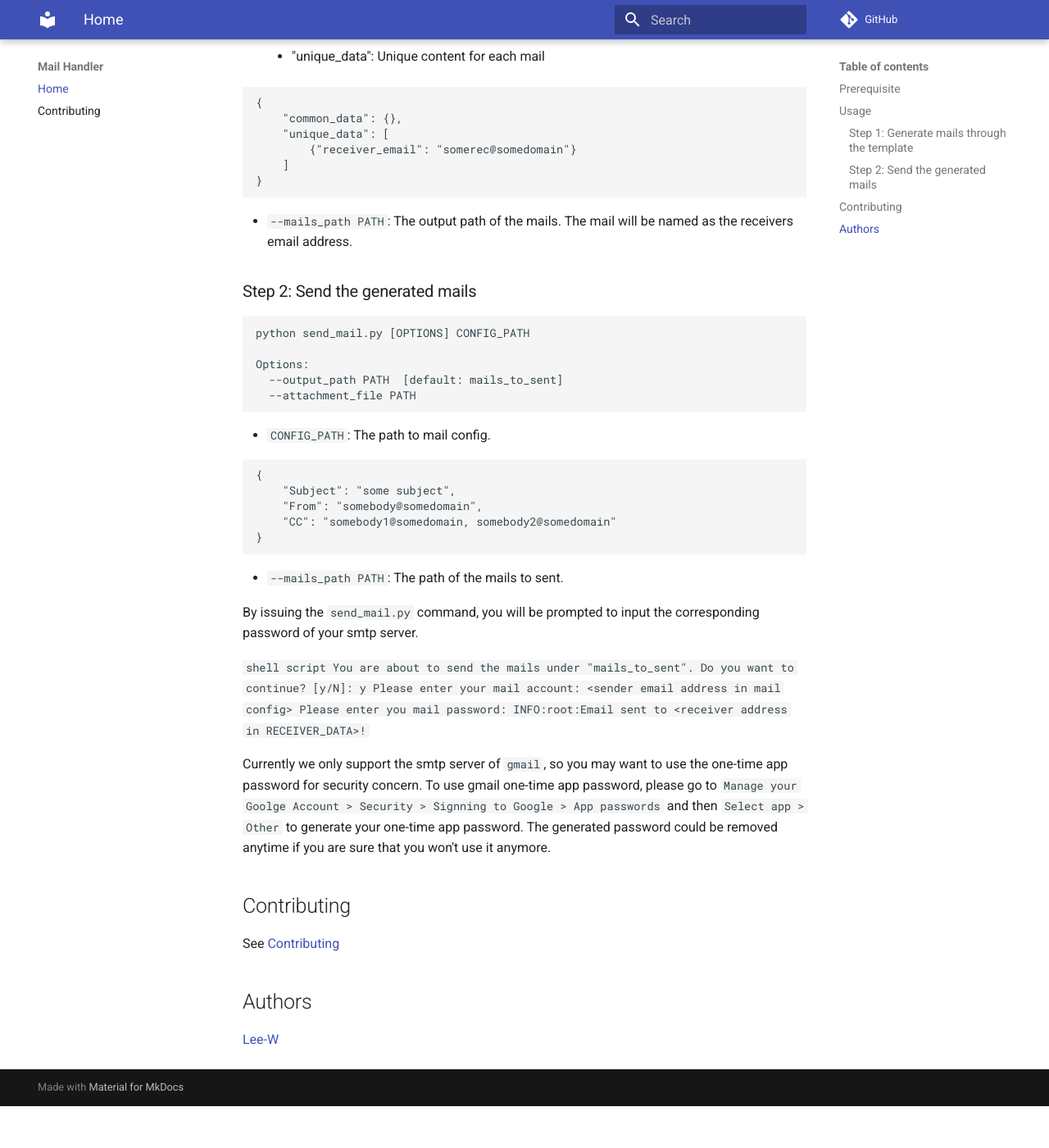
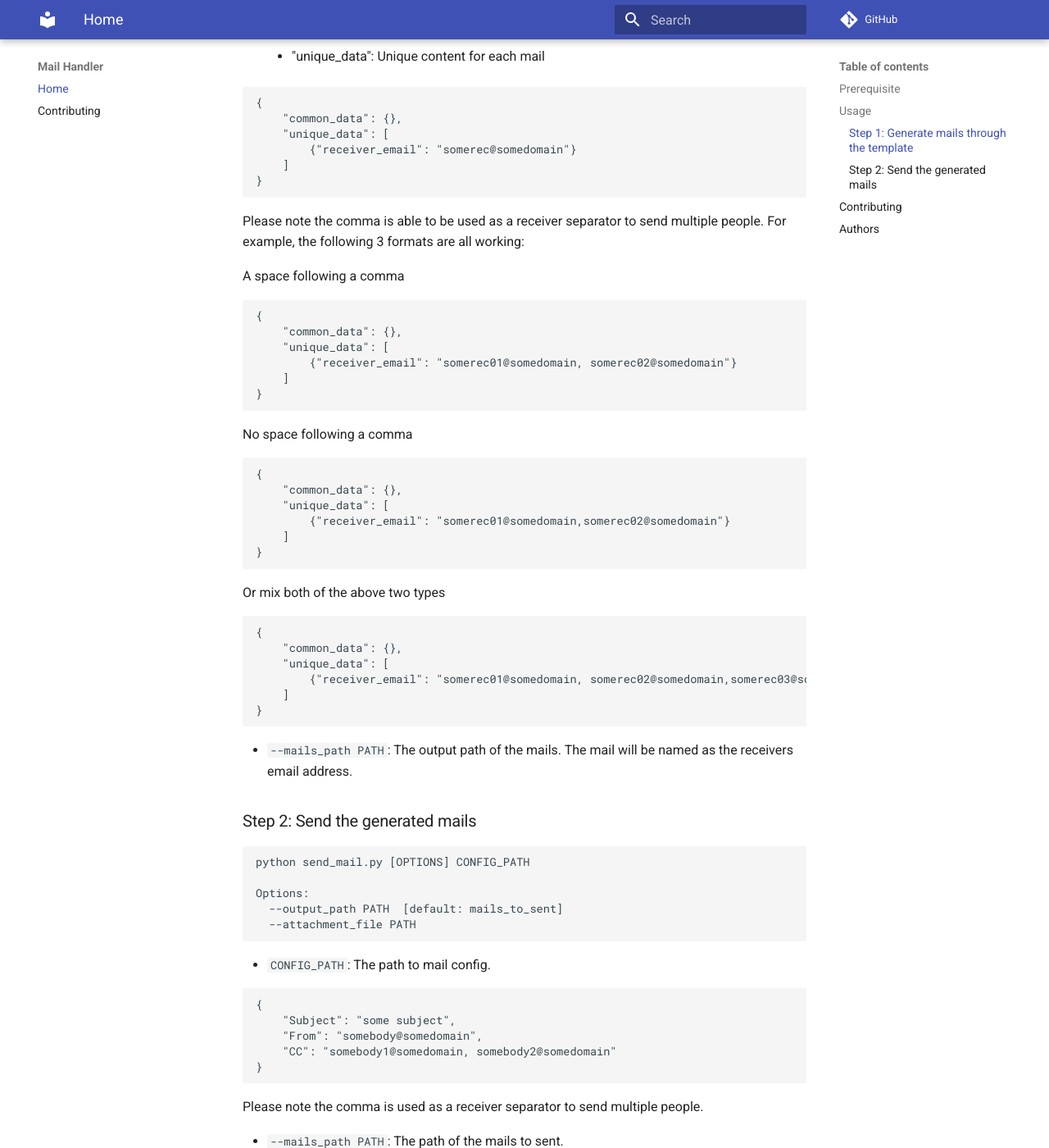
Before and after one commit to pycontw/mail_handler, an MkDocs documentation site: the page built from docs/README.md, in a window 1280 px wide and 1400 px high, scrolled down 767 px. Shown: the whole window at 82% size. Built offline with MkDocs 1.6.1 and Material for MkDocs 9.7.7, drawn with Linux system fonts in a browser that asks for light colours; comment, search, counter and statistics services are not loaded; before the commit the page ends 2116 px from its top, so only the background shows below that.

Commit message:
README: instruction of multiple receiver format

````diff
--- a/docs/README.md
+++ b/docs/README.md
@@ -35,6 +35,40 @@ Options:
 }
 ```
 
+Please note the comma is able to be used as a receiver separator to send multiple people. For example, the following 3
+formats are all working:
+
+A space following a comma
+```json
+{
+    "common_data": {},
+    "unique_data": [
+        {"receiver_email": "somerec01@somedomain, somerec02@somedomain"}
+    ]
+}
+```
+
+No space following a comma
+```json
+{
+    "common_data": {},
+    "unique_data": [
+        {"receiver_email": "somerec01@somedomain,somerec02@somedomain"}
+    ]
+}
+```
+
+Or mix both of the above two types
+```json
+{
+    "common_data": {},
+    "unique_data": [
+        {"receiver_email": "somerec01@somedomain, somerec02@somedomain,somerec03@somedomain"}
+    ]
+}
+```
+
+
 * `--mails_path PATH`: The output path of the mails. The mail will be named as the receivers email address.
 
 ### Step 2: Send the generated mails
@@ -56,6 +90,8 @@ Options:
     "CC": "somebody1@somedomain, somebody2@somedomain"
 }
 ```
+
+Please note the comma is used as a receiver separator to send multiple people.
 
 * `--mails_path PATH`: The path of the mails to sent.
 
````
